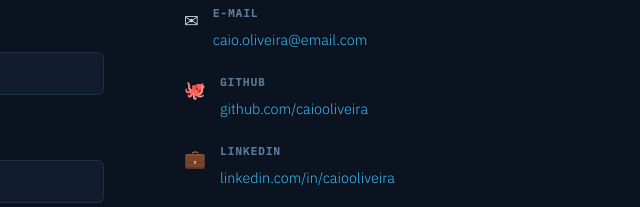
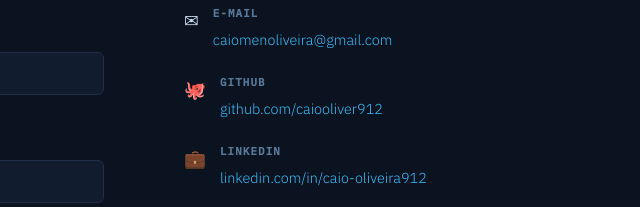
Before and after one commit to caiooliver912/site-web-portfolio, a plain HTML site: page portfolio-caio/pages/contato.html in a window 1280 px wide. Shown: the part 430-637 px from the top of the page, 596-1236 px from the left. Drawn offline with Linux system fonts and the light colour scheme.

Commit message:
ajustes nos links pra contato

```diff
--- a/portfolio-caio/pages/contato.html
+++ b/portfolio-caio/pages/contato.html
@@ -90,21 +90,21 @@
               <span class="contact-info__icon" aria-hidden="true">✉</span>
               <div>
                 <strong>E-mail</strong>
-                <a href="mailto:caio.oliveira@email.com">caio.oliveira@email.com</a>
+                <a href="mailto:caiomenoliveira@gmail.com">caiomenoliveira@gmail.com</a>
               </div>
             </li>
             <li class="contact-info__item">
               <span class="contact-info__icon" aria-hidden="true">🐙</span>
               <div>
                 <strong>GitHub</strong>
-                <a href="https://github.com/caiooliveira" target="_blank" rel="noopener noreferrer">github.com/caiooliveira</a>
+                <a href="https://github.com/caiooliver912" target="_blank" rel="noopener noreferrer">github.com/caiooliver912</a>
               </div>
             </li>
             <li class="contact-info__item">
               <span class="contact-info__icon" aria-hidden="true">💼</span>
               <div>
                 <strong>LinkedIn</strong>
-                <a href="https://linkedin.com/in/caiooliveira" target="_blank" rel="noopener noreferrer">linkedin.com/in/caiooliveira</a>
+                <a href="https://www.linkedin.com/in/caio-oliveira912/" target="_blank" rel="noopener noreferrer">linkedin.com/in/caio-oliveira912</a>
               </div>
             </li>
           </ul>
```
